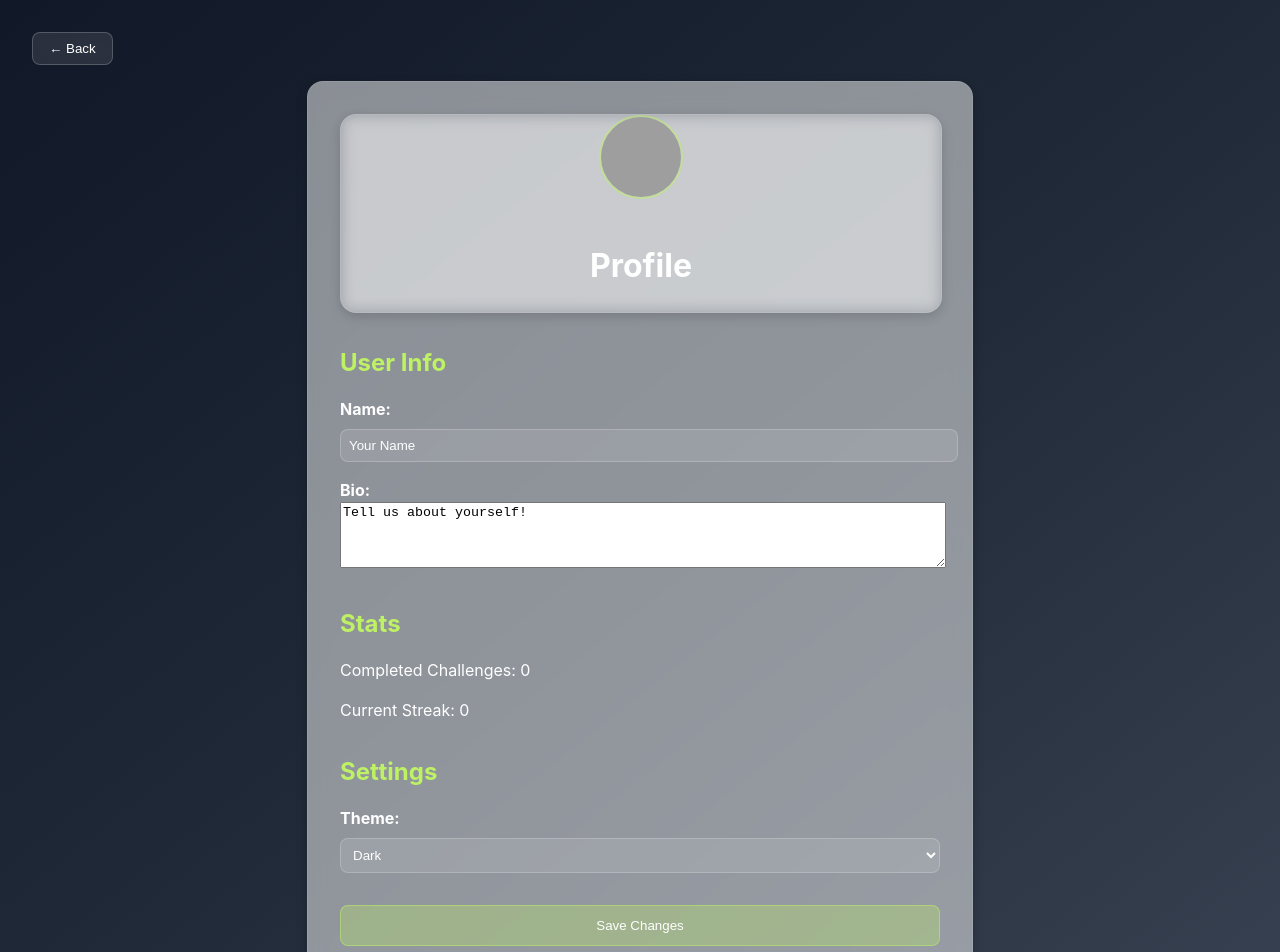
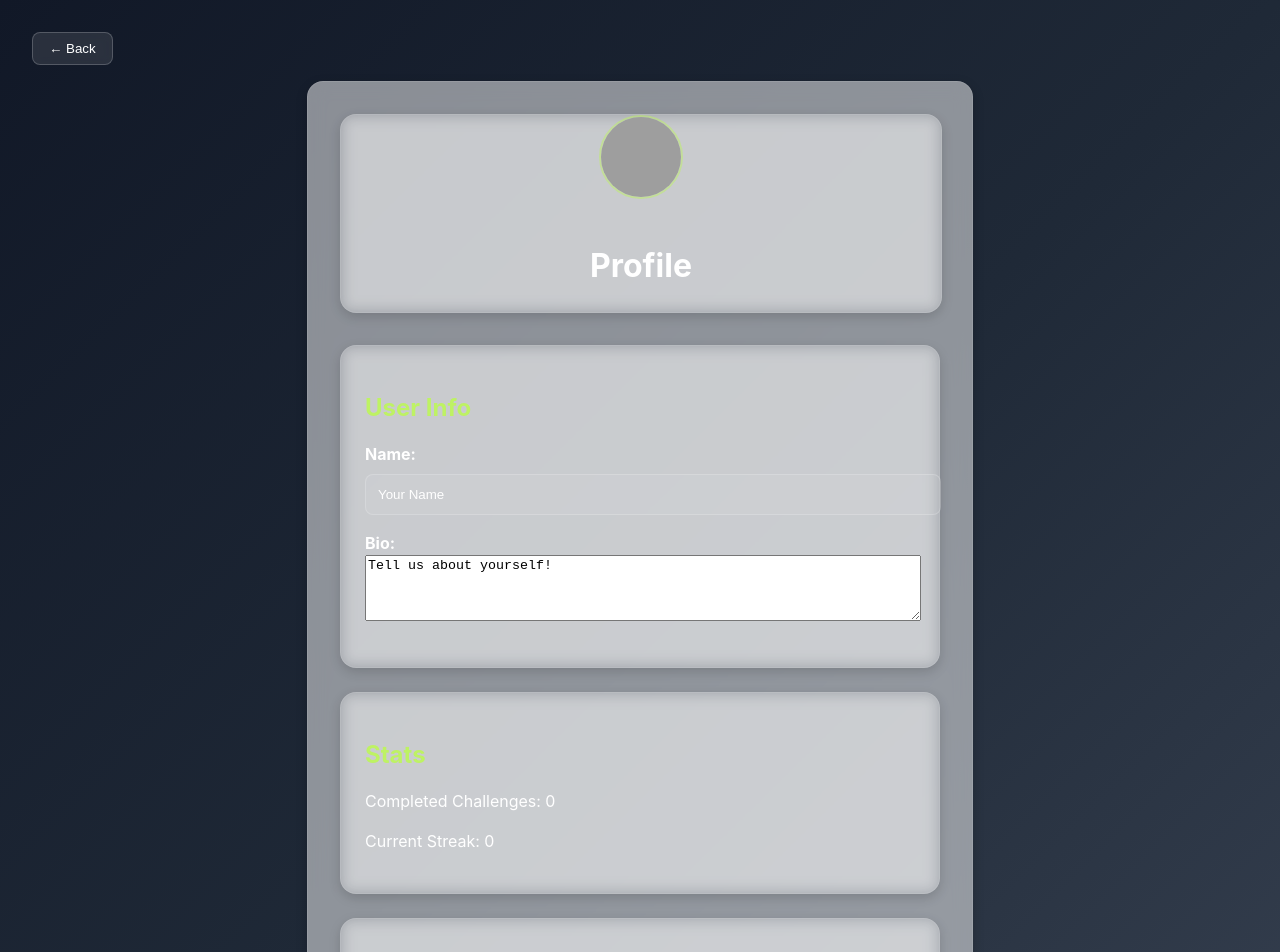
Before and after one commit to robertoandino/challenge-me, a React (Vite) app: page /profile in a window 1280 px wide. Shown: the top 952 px of the page. Built offline with nearby package versions, Linux system fonts and the light colour scheme; grey boxes are pictures that could not be loaded.

Commit message:
Update Profile component layout

```diff
--- a/src/components/Profile/Profile.css
+++ b/src/components/Profile/Profile.css
@@ -64,12 +64,21 @@
 
 /* Sections */
 .profile-section {
-    margin-bottom: 2rem;
+    background: rgba(255, 255, 255, 0.05);
+    border: 1px solid rgba(255, 255, 255, 0.1);
+    border-radius: 1rem;
+    padding: 1.5rem;
+    margin-bottom: 1.5rem;
+    backdrop-filter: blur(8px);
+    box-shadow: 0 4px 12px rgba(0, 0, 0, 0.15);
+    max-width: 550px;
+    width: 100%;
 }
 
 .profile-section h2 {
     color: #bef264;
     margin-bottom: 1rem;
+    font-size: 1.5rem;
 }
 
 .profile-section label {
@@ -80,12 +89,18 @@
 
 .profile-input, .profile-textare, .profile-select {
     width: 100%;
-    padding: 0.5rem;
+    padding: 0.75rem;
     border: 1px solid rgba(255, 255, 255, 0.2);
     border-radius: 0.5rem;
-    background: rgba(255, 255, 255, 0.1);
+    background: rgba(255, 255, 255, 0.05);
     color: white;
     margin-top: 0.5rem;
+    transition: border-color 0.3s;
+}
+
+.profile-input:focus, .profile-textare:focus, .profile-select:focus {
+    outline: none;
+    border-color: rgba(190, 242, 100, 0.5);
 }
 
 .profile-textarea {
@@ -98,14 +113,17 @@
 .save-button {
     width: 100%;
     padding: 0.75rem;
-    background: rgba(190, 242, 100, 0.3);
-    border: 1px solid rgba(190, 242, 100, 0.5);
+    background: rgba(190, 242, 100, 0.1);
+    border: 1px solid rgba(190, 242, 100, 0.3);
     color: white;
     border-radius: 0.5rem;
     cursor: pointer;
-    transition: background 0.3s;
+    transition: background 0.3s, transform 0.2s;
+    backdrop-filter: blur(4px);
+    max-width: 600px;
 }
 
 .save-button:hover {
     background: rgba(190, 242, 100, 0.5);
+    transform: translateY(-2px);
 }
```
